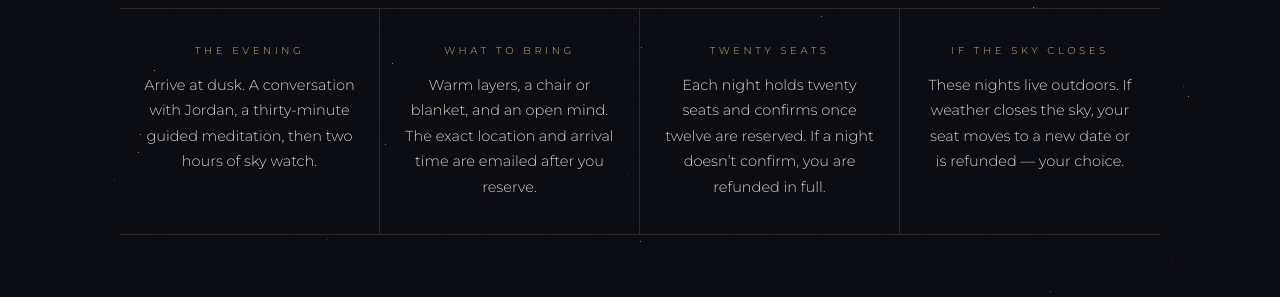
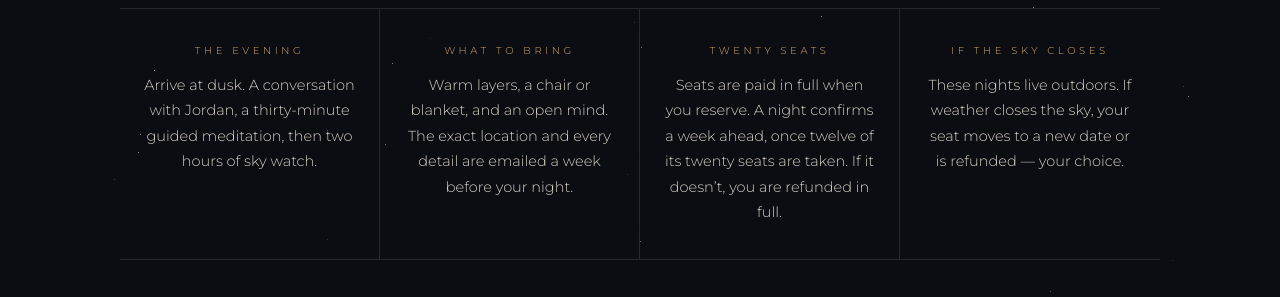
Before and after one commit to jordanjozak/nightunderthestars, a plain HTML site: page events/index.html in a window 1280 px wide. Shown: the part 503-800 px from the top of the page. Drawn offline with nearby package versions, Linux system fonts and the light colour scheme.

Commit message:
Memo 3: paid in full, confirms a week ahead, location sent a week ahead; wider calendar card
Co-Authored-By: Claude Fable 5.2 <noreply@anthropic.com>

```diff
--- a/assets/css/site.css
+++ b/assets/css/site.css
@@ -360,7 +360,7 @@ h2.left { text-align: left; }
 
 /* ===== NIGHTS LIST ===== */
 .nights-card {
-  max-width: 860px;
+  max-width: 940px;
   margin: 0 auto;
   padding: 6px 44px;
   border: 1px solid var(--gold-faint);
--- a/assets/js/nights.js
+++ b/assets/js/nights.js
@@ -8,7 +8,7 @@
 //     city:    'City',
 //     region:  'State',
 //     date:    '2026-12-05',                  // YYYY-MM-DD, the evening it begins
-//     detail:  'Arrive at dusk · location sent when you reserve',
+//     detail:  'Arrive at dusk · location sent a week ahead',
 //     price:   '$000',
 //     link:    'https://buy.stripe.com/...',  // that night's Stripe Payment Link; '' shows "Opening soon"
 //     soldOut: false                          // true shows "Full" and points to Contact
--- a/events/index.html
+++ b/events/index.html
@@ -55,11 +55,11 @@
       </div>
       <div class="note">
         <div class="note-label">What to Bring</div>
-        <div class="note-body">Warm layers, a chair or blanket, and an open mind. The exact location and arrival time are emailed after you reserve.</div>
+        <div class="note-body">Warm layers, a chair or blanket, and an open mind. The exact location and every detail are emailed a week before your night.</div>
       </div>
       <div class="note">
         <div class="note-label">Twenty Seats</div>
-        <div class="note-body">Each night holds twenty seats and confirms once twelve are reserved. If a night doesn&rsquo;t confirm, you are refunded in full.</div>
+        <div class="note-body">Seats are paid in full when you reserve. A night confirms a week ahead, once twelve of its twenty seats are taken. If it doesn&rsquo;t, you are refunded in full.</div>
       </div>
       <div class="note">
         <div class="note-label">If the Sky Closes</div>
```
Also changed, not shown: 1 other file.
